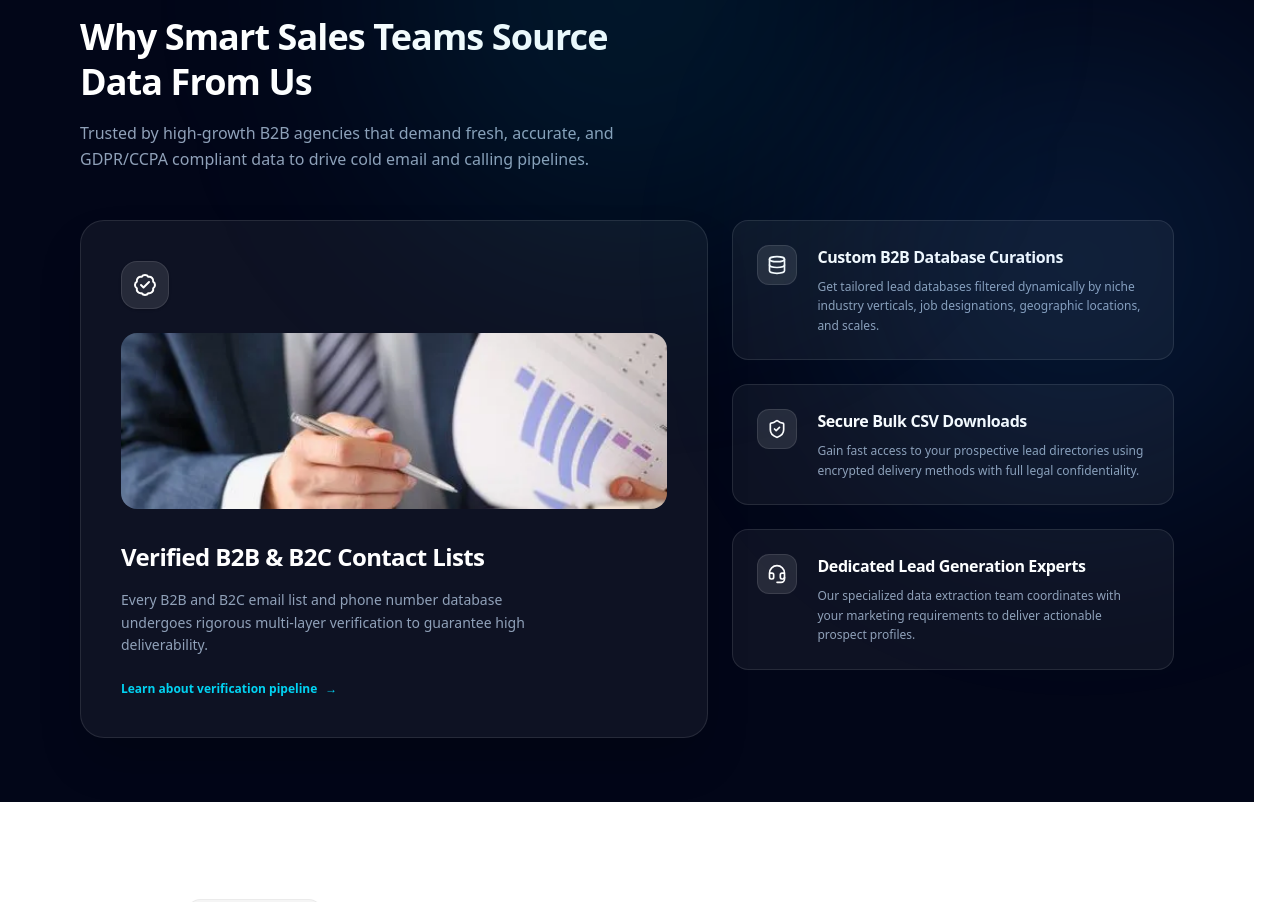
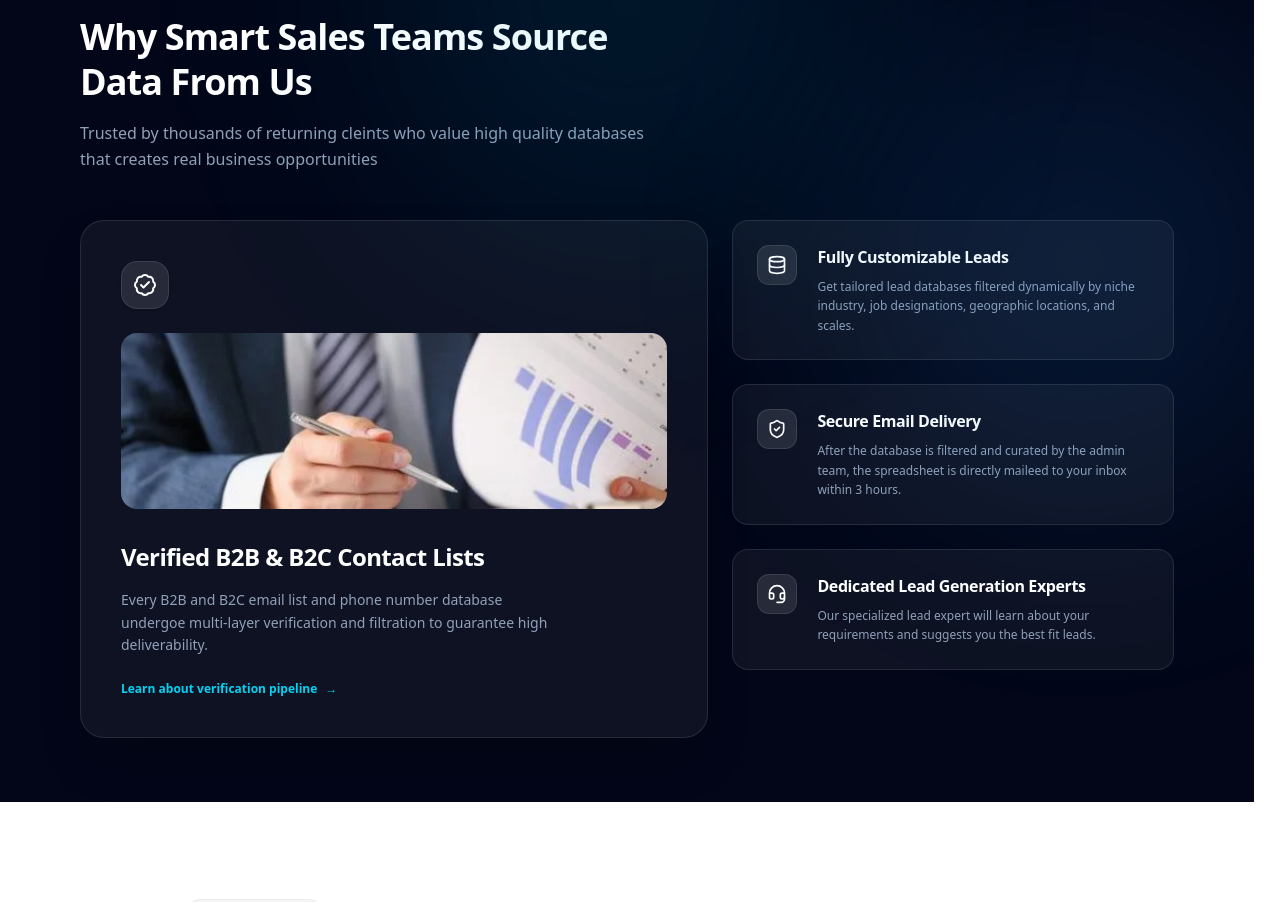
Before and after one commit to udaystorage/solution, a Next.js app: page / in a window 1280 px wide. Shown: the part 1934-2836 px from the top of the page. Built offline with nearby package versions, Linux system fonts and the light colour scheme.

Commit message:
changed some copies in the why choose us section

```diff
--- a/app/components/sections/WhyChooseUs.jsx
+++ b/app/components/sections/WhyChooseUs.jsx
@@ -11,34 +11,34 @@ export default function WhyChooseUs() {
       id: "01",
       title: "Verified B2B & B2C Contact Lists",
       description:
-        "Every B2B and B2C email list and phone number database undergoes rigorous multi-layer verification to guarantee high deliverability.",
+        "Every B2B and B2C email list and phone number database undergoe multi-layer verification and filtration to guarantee high deliverability.",
       icon: BadgeCheck,
       highlight: true,
     },
     {
       id: "02",
       tagline: "1,239+ targeted B2B datasets delivered",
-      title: "Custom B2B Database Curations",
+      title: "Fully Customizable Leads",
       description:
-        "Get tailored lead databases filtered dynamically by niche industry verticals, job designations, geographic locations, and scales.",
+        "Get tailored lead databases filtered dynamically by niche industry, job designations, geographic locations, and scales.",
       icon: Database,
       highlight: false,
     },
     {
       id: "03",
-      tagline: "Instant data exports delivered within 5 hours",
-      title: "Secure Bulk CSV Downloads",
+      tagline: "Instant data exports delivered within 3 hours",
+      title: "Secure Email Delivery",
       description:
-        "Gain fast access to your prospective lead directories using encrypted delivery methods with full legal confidentiality.",
+        "After the database is filtered and curated by the admin team, the spreadsheet is directly maileed to your inbox within 3 hours.",
       icon: ShieldCheck,
       highlight: false,
     },
     {
       id: "04",
-      tagline: "Direct support specialists available 24/7",
+      tagline: "Direct support specialists available 10 PM-8 PM EST",
       title: "Dedicated Lead Generation Experts",
       description:
-        "Our specialized data extraction team coordinates with your marketing requirements to deliver actionable prospect profiles.",
+        "Our specialized lead expert will learn about your requirements and suggests you the best fit leads.",
       icon: Headset,
       highlight: false,
     },
@@ -76,8 +76,7 @@ const handleWhyChooseUsClick = () => {
               Why Smart Sales Teams Source Data From Us
             </h2>
             <p className="text-slate-400 text-sm sm:text-base leading-relaxed max-w-3xl">
-              Trusted by high-growth B2B agencies that demand fresh, accurate, and
-              GDPR/CCPA compliant data to drive cold email and calling pipelines.
+              Trusted by thousands of returning cleints who value high quality databases that creates real business opportunities
             </p>
           </div>
 
```
